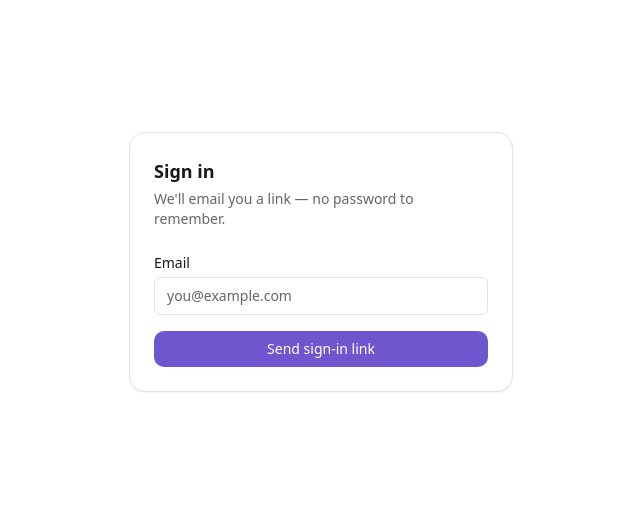
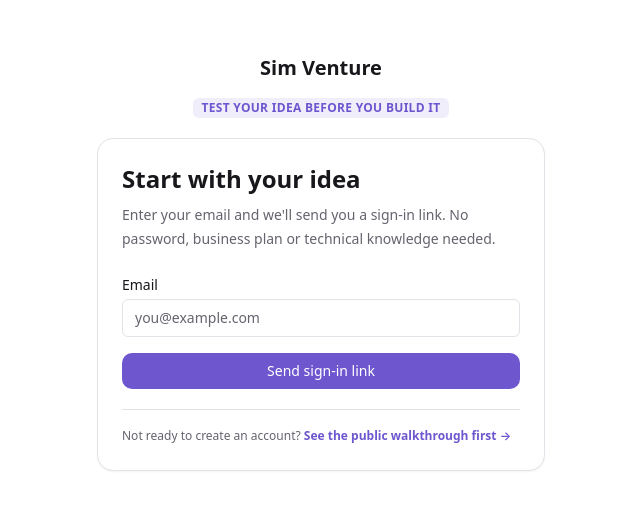
Before and after one commit to pkorion8/App-, a Next.js app in the folder apps/web/: page /sign-in in a window 1280 px wide. Shown: the part 138-648 px from the top of the page, without its empty margins (319-959 px from the left). Built offline with nearby package versions, Linux system fonts and the light colour scheme; no server answers.

Commit message:
Polish beginner sign-in experience

```diff
--- a/apps/web/src/app/sign-in/page.tsx
+++ b/apps/web/src/app/sign-in/page.tsx
@@ -1,38 +1,28 @@
 import type { Metadata } from "next";
-import { Card } from "@venture-sandbox/ui";
+import Link from "next/link";
+import { Badge, Card } from "@venture-sandbox/ui";
 import { isSupabaseConfigured } from "@venture-sandbox/integrations";
 import { SupabaseSetupNotice } from "@/components/SupabaseSetupNotice";
 import { SignInForm } from "./SignInForm";
 
-export const metadata: Metadata = { title: "Sign in" };
-
-// Without this, Next prerenders this page once at build time and bakes in
-// whatever NEXT_PUBLIC_SUPABASE_* values (or lack of them) were present
-// during that build — so adding real env vars in Vercel and redeploying
-// doesn't change what's served until a fresh, non-cached render happens.
+export const metadata: Metadata = { title: "Sign in · Sim Venture" };
 export const dynamic = "force-dynamic";
 
 export default function SignInPage() {
-  const configured = isSupabaseConfigured({
-    url: process.env.NEXT_PUBLIC_SUPABASE_URL,
-    anonKey: process.env.NEXT_PUBLIC_SUPABASE_PUBLISHABLE_KEY,
-  });
-
-  if (!configured) {
-    return <SupabaseSetupNotice />;
-  }
+  const configured = isSupabaseConfigured({ url: process.env.NEXT_PUBLIC_SUPABASE_URL, anonKey: process.env.NEXT_PUBLIC_SUPABASE_PUBLISHABLE_KEY });
+  if (!configured) return <SupabaseSetupNotice />;
 
   return (
     <main className="flex min-h-screen items-center justify-center p-6">
-      <Card className="w-full max-w-sm">
-        <h1 className="text-lg font-semibold text-vs-fg">Sign in</h1>
-        <p className="mt-1 text-sm text-vs-fg-muted">
-          We&apos;ll email you a link — no password to remember.
-        </p>
-        <div className="mt-6">
-          <SignInForm />
-        </div>
-      </Card>
+      <div className="w-full max-w-md">
+        <div className="mb-5 text-center"><Link href="/" className="text-xl font-semibold text-vs-fg">Sim Venture</Link><div className="mt-3"><Badge status="primary">TEST YOUR IDEA BEFORE YOU BUILD IT</Badge></div></div>
+        <Card>
+          <h1 className="text-2xl font-semibold text-vs-fg">Start with your idea</h1>
+          <p className="mt-2 text-sm leading-6 text-vs-fg-muted">Enter your email and we&apos;ll send you a sign-in link. No password, business plan or technical knowledge needed.</p>
+          <div className="mt-6"><SignInForm /></div>
+          <div className="mt-5 border-t border-vs-border pt-4"><p className="text-xs leading-5 text-vs-fg-muted">Not ready to create an account? <Link href="/demo" className="font-semibold text-vs-primary">See the public walkthrough first →</Link></p></div>
+        </Card>
+      </div>
     </main>
   );
 }
```
